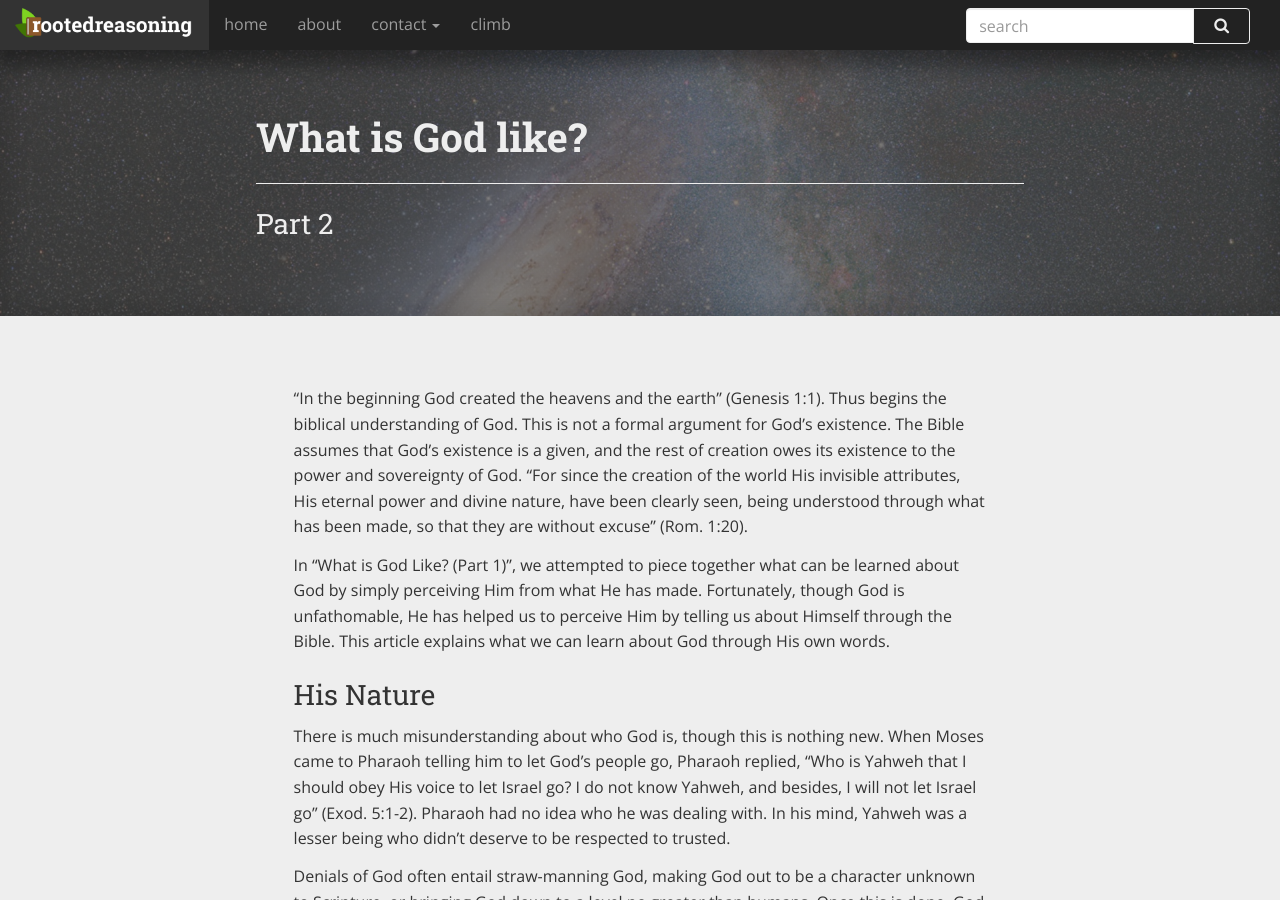
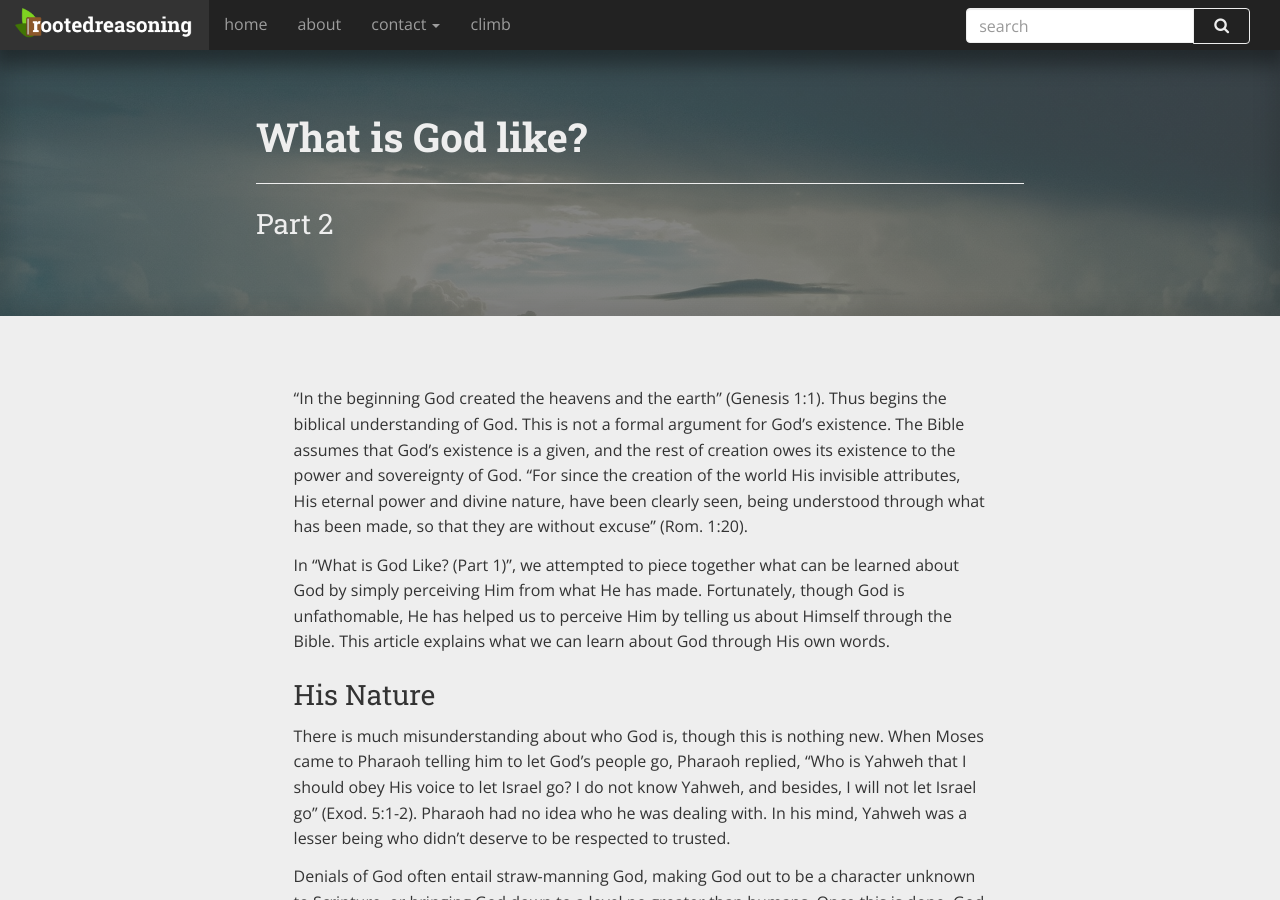
Before and after one commit to byhag/byhag.github.io, a Jekyll site: the page built from _articles/3-God-and-Man/2-what-is-God-like-part2.md, in a window 1280 px wide and 900 px high. Built offline with Jekyll 4.4.1, drawn with Linux system fonts in a browser that asks for light colours.

Commit message:
Fix link bug; add sky.jpg

```diff
--- a/_articles/3-God-and-Man/2-what-is-God-like-part2.md
+++ b/_articles/3-God-and-Man/2-what-is-God-like-part2.md
@@ -2,9 +2,9 @@
 layout: article
 title: "What is God like?"
 subtitle: "Part 2"
-bgimage: milky-way.jpg
+bgimage: sky.jpg
 module: "God and Man"
-peramlink: /God-and-Man/what-is-God-like-part2
+permalink: /God-and-Man/what-is-God-like-part2
 ---
 
 “In the beginning God created the heavens and the earth” (Genesis 1:1). Thus begins the biblical understanding of God. This is not a formal argument for God’s existence. The Bible assumes that God’s existence is a given, and the rest of creation owes its existence to the power and sovereignty of God. “For since the creation of the world His invisible attributes, His eternal power and divine nature, have been clearly seen, being understood through what has been made, so that they are without excuse” (Rom. 1:20).
```
Also changed, not shown: images/sky.jpg (added).
